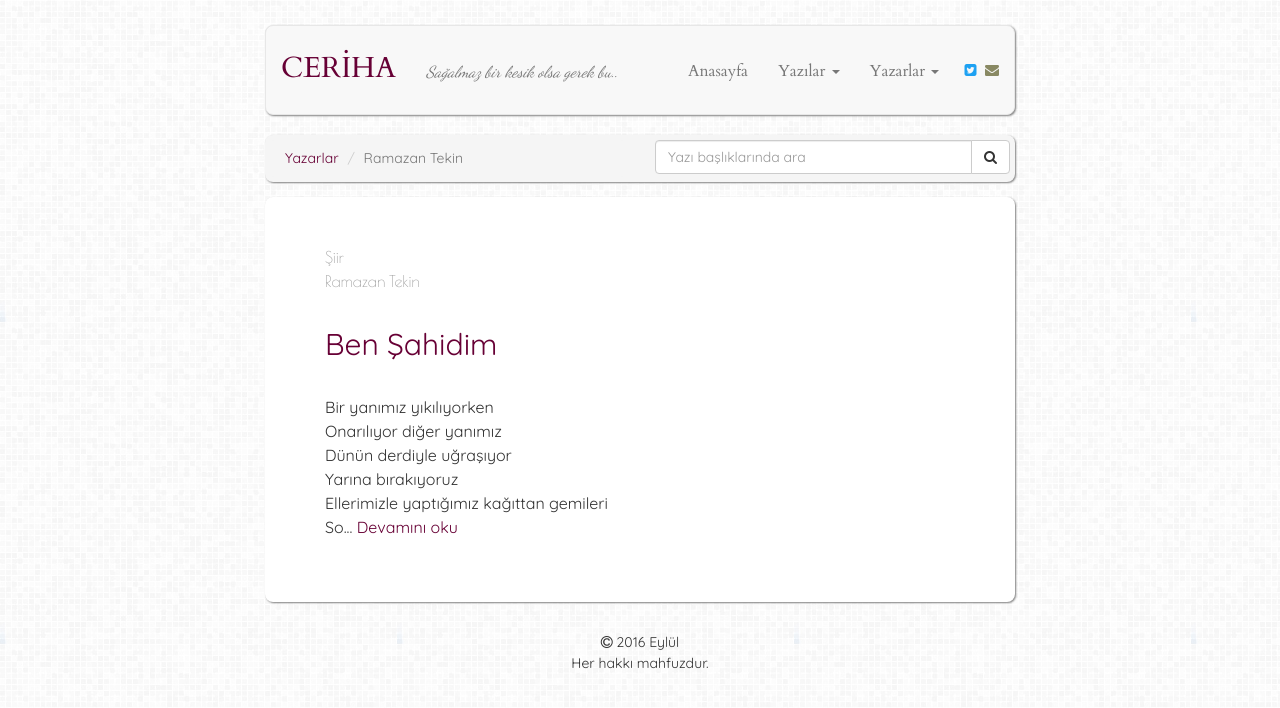
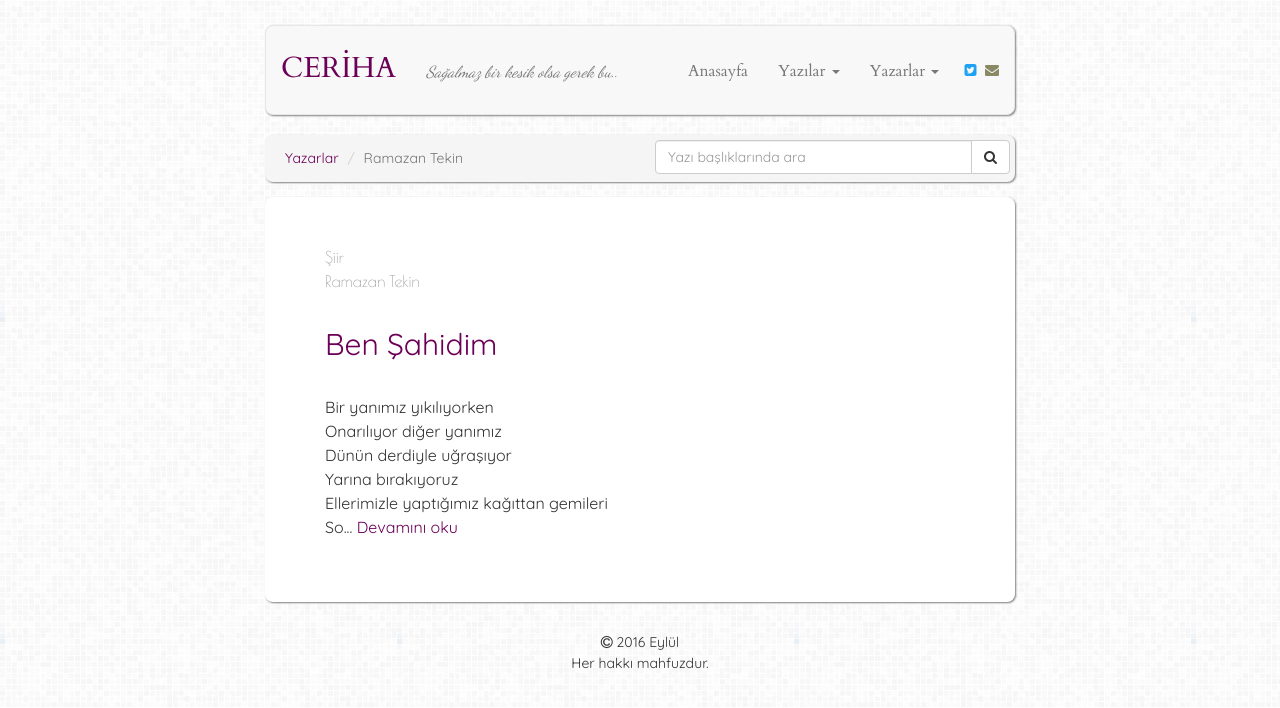
Before and after one commit to muhammedaydogdu/muhammedaydogdu.github.io, a Jekyll site: the page built from ramazan-tekin.html, in a window 1280 px wide. Shown: the top 708 px of the page. Built offline with Jekyll 4.4.1, drawn with Linux system fonts in a browser that asks for light colours; some web fonts are replaced.

Commit message:
Update style.css

```diff
--- a/css/style.css
+++ b/css/style.css
@@ -19,20 +19,20 @@ body {
 }
 
 a {
-  color: #670035;
+  color: #6c0057;
 }
 
 a:hover {
-  color: #670035;
+  color: #6c0057;
 }
 
 a:focus {
-  color: #670035;
+  color: #6c0057;
   text-decoration: none;
 }
 
 h2 {
-  color: #670035;
+  color: #6c0057;
 }
 
 .container .navbar {
@@ -45,17 +45,17 @@ h2 {
 }
 
 .navbar .navbar-brand {
-  color: #670035;
+  color: #6c0057;
   margin-top: 2px;
   font-size: 29px;
 }
 
 .navbar .navbar-brand:hover {
-  color: #670035;
+  color: #6c0057;
 }
 
 .navbar .navbar-brand:focus {
-  color: #670035;
+  color: #6c0057;
 }
 
 .navbar .navbar-text {
```
